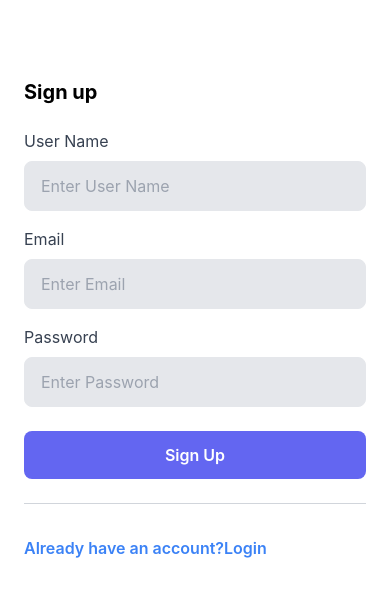
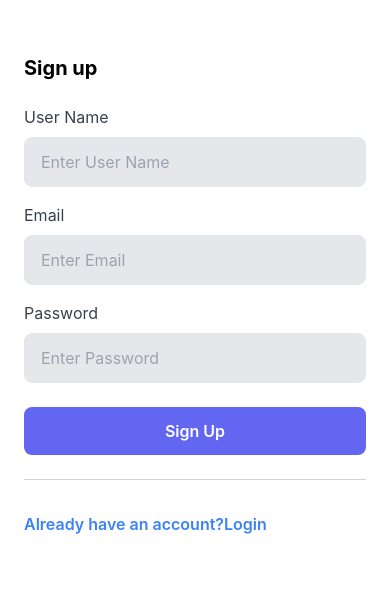
Before and after one commit to UnbeatableGoku/todo-nextjs, a Next.js app: page /signup in a window 390 px wide. Shown: the part 126-722 px from the top of the page. Built offline with nearby package versions, Linux system fonts and the light colour scheme.

Commit message:
css added

```diff
--- a/src/pages/signup.js
+++ b/src/pages/signup.js
@@ -49,11 +49,11 @@ const SignUp = () => {
         </div>
 
         <div
-          className='bg-white w-full md:max-w-md lg:max-w-full md:mx-auto md:mx-0 md:w-1/2 xl:w-1/3 h-screen px-6 lg:px-16 xl:px-12
-      flex items-center justify-center'
+          className='bg-white w-full md:max-w-md lg:max-w-full md:mx-auto  md:w-1/2 xl:w-1/3 h-screen px-6 lg:px-16 xl:px-12
+      flex items-center  sm:justify-center'
         >
           <div className='w-full h-100'>
-            <h1 className='text-xl md:text-2xl font-bold leading-tight mt-12'>
+            <h1 className='text-xl md:text-2xl font-bold leading-tight '>
               Sign up
             </h1>
 
@@ -63,7 +63,7 @@ const SignUp = () => {
                 <input
                   type='text'
                   placeholder='Enter User Name'
-                  className='w-full px-4 py-3 rounded-lg bg-gray-200 mt-2 border focus:border-blue-500 focus:bg-white focus:outline-none'
+                  className='w-full px-4 py-3 rounded-lg bg-gray-200 mt-2 border focus:border-blue-500 focus:placeholder-black focus:bg-white  focus:outline-none'
                   {...register('username')}
                 />
                 <ErrorMessage
@@ -79,8 +79,8 @@ const SignUp = () => {
                 <input
                   type='text'
                   placeholder='Enter Email'
-                  className='w-full px-4 py-3 rounded-lg bg-gray-200 mt-2 border focus:border-blue-500
-              focus:bg-white focus:outline-none'
+                  className='w-full px-4 py-3 rounded-lg bg-gray-200 mt-2 border focus:border-blue-500 focus:bg-white
+               focus:placeholder-black focus:outline-none'
                   {...register('email')}
                 />
                 <ErrorMessage
@@ -97,7 +97,7 @@ const SignUp = () => {
                   type='password'
                   placeholder='Enter Password'
                   className='w-full px-4 py-3 rounded-lg bg-gray-200 mt-2 border focus:border-blue-500
-              focus:bg-white focus:outline-none'
+              focus:bg-white focus:outline-none focus:placeholder-black'
                   {...register('password')}
                 />
                 <ErrorMessage
```
